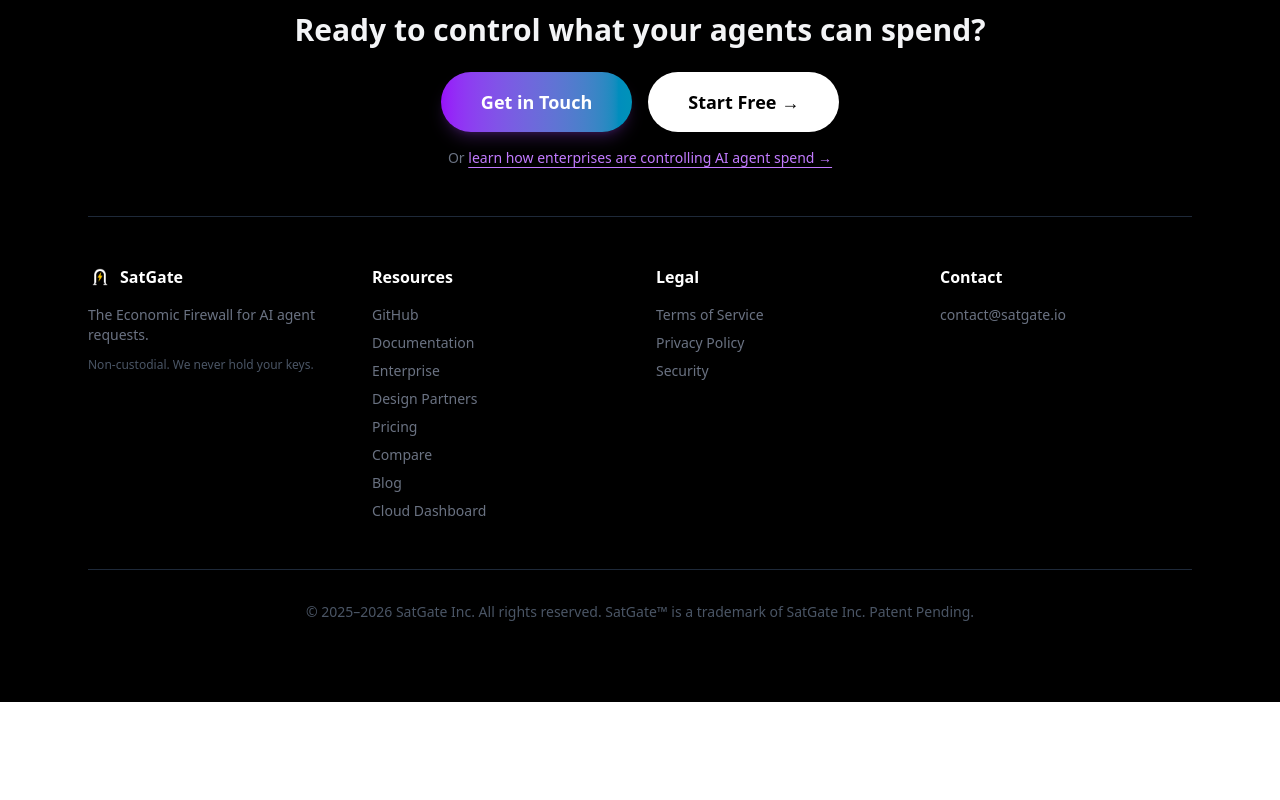
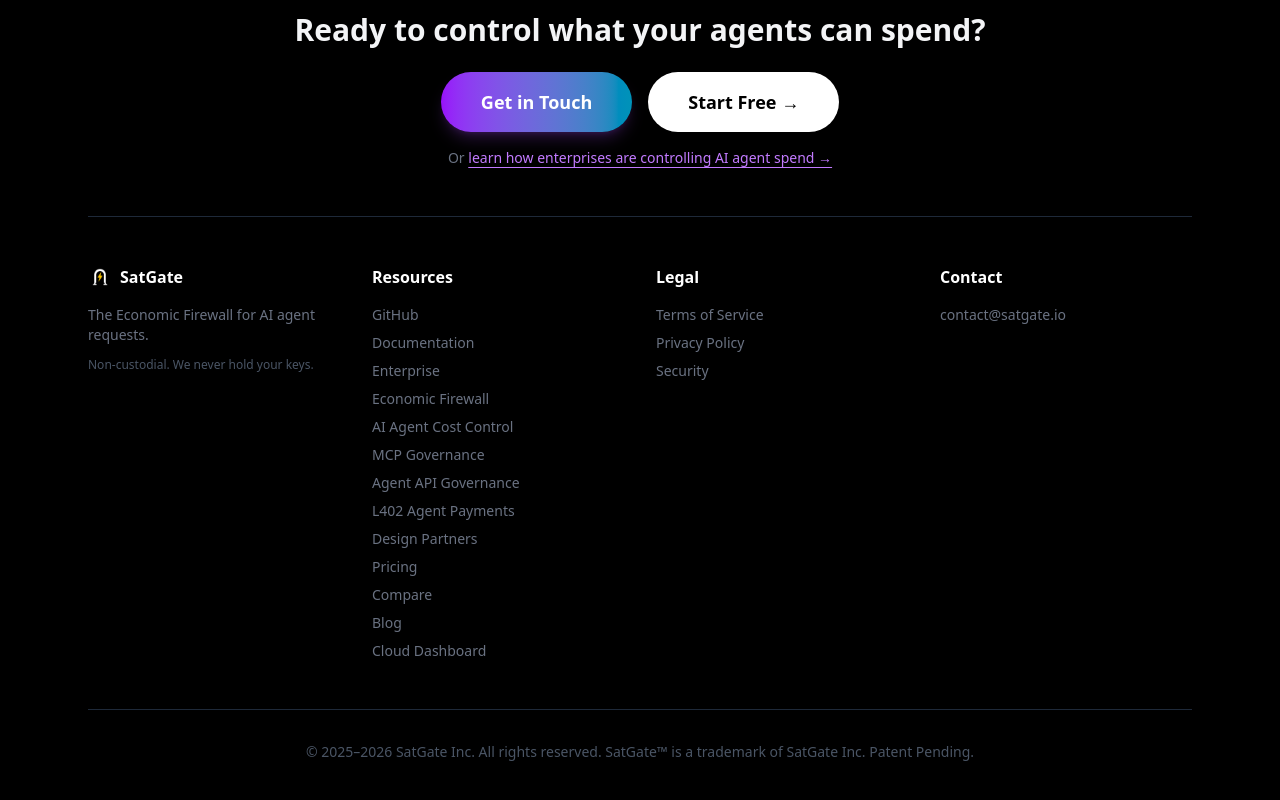
Before and after one commit to SatGate-io/satgate, a Next.js app in the folder satgate-landing/: page / in a window 1280 px wide. Shown: the part 5598-6398 px from the top of the page. Before the commit the page ends 6300 px from the top, so only its background shows below. Built offline with nearby package versions, Linux system fonts and the light colour scheme.

Commit message:
Strengthen internal links for SEO pillars

```diff
--- a/satgate-landing/app/components/GovernClient.tsx
+++ b/satgate-landing/app/components/GovernClient.tsx
@@ -841,6 +841,11 @@ export SATGATE_TOKEN=$TOKEN
             <div>
               <h4 className="font-bold text-white mb-4">Resources</h4>
               <ul className="space-y-2 text-sm text-gray-500">
+                <li><Link href="/economic-firewall" className="hover:text-white transition">Economic Firewall</Link></li>
+                <li><Link href="/ai-agent-cost-control" className="hover:text-white transition">AI Agent Cost Control</Link></li>
+                <li><Link href="/mcp-governance" className="hover:text-white transition">MCP Governance</Link></li>
+                <li><Link href="/agent-api-governance" className="hover:text-white transition">Agent API Governance</Link></li>
+                <li><Link href="/l402-agent-payments" className="hover:text-white transition">L402 Agent Payments</Link></li>
                 <li><a href="https://github.com/SatGate-io/satgate" target="_blank" rel="noopener noreferrer" className="hover:text-white transition">GitHub</a></li>
                 <li><a href="https://cloud.satgate.io/cloud/login" target="_blank" rel="noopener noreferrer" className="hover:text-white transition">Cloud Dashboard</a></li>
               </ul>
--- a/satgate-landing/app/components/HomeClient.tsx
+++ b/satgate-landing/app/components/HomeClient.tsx
@@ -619,6 +619,11 @@ const LandingPage = () => {
                 <li><a href="https://github.com/SatGate-io/satgate" target="_blank" rel="noopener noreferrer" className="hover:text-white transition">GitHub</a></li>
                 <li><a href="https://cloud.satgate.io/docs" target="_blank" rel="noopener noreferrer" className="hover:text-white transition">Documentation</a></li>
                 <li><Link href="/govern" className="hover:text-white transition">Enterprise</Link></li>
+                <li><Link href="/economic-firewall" className="hover:text-white transition">Economic Firewall</Link></li>
+                <li><Link href="/ai-agent-cost-control" className="hover:text-white transition">AI Agent Cost Control</Link></li>
+                <li><Link href="/mcp-governance" className="hover:text-white transition">MCP Governance</Link></li>
+                <li><Link href="/agent-api-governance" className="hover:text-white transition">Agent API Governance</Link></li>
+                <li><Link href="/l402-agent-payments" className="hover:text-white transition">L402 Agent Payments</Link></li>
                 <li><Link href="/design-partners" className="hover:text-white transition">Design Partners</Link></li>
                 <li><Link href="/pricing" className="hover:text-white transition">Pricing</Link></li>
                 <li><Link href="/compare" className="hover:text-white transition">Compare</Link></li>
```
